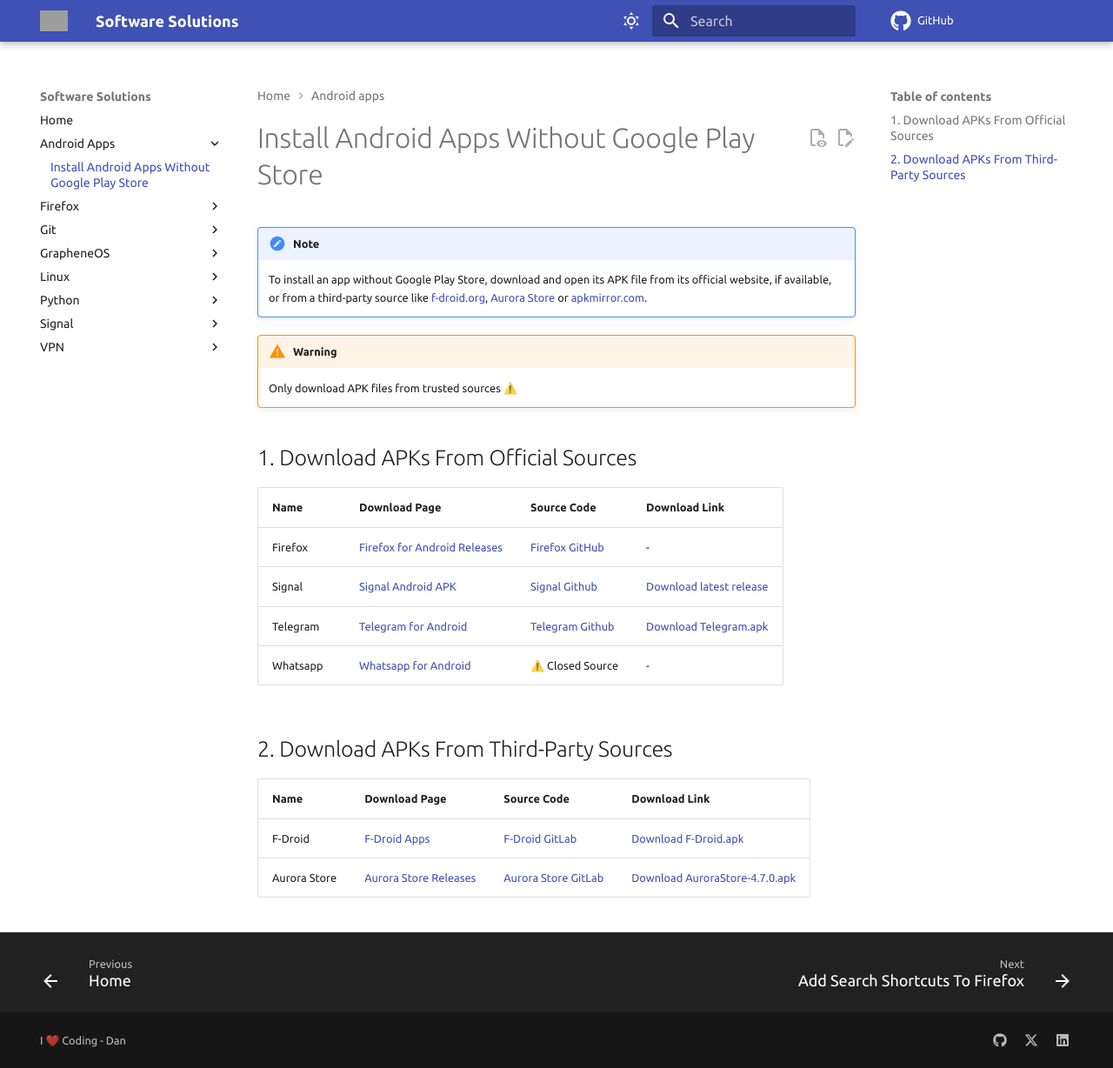
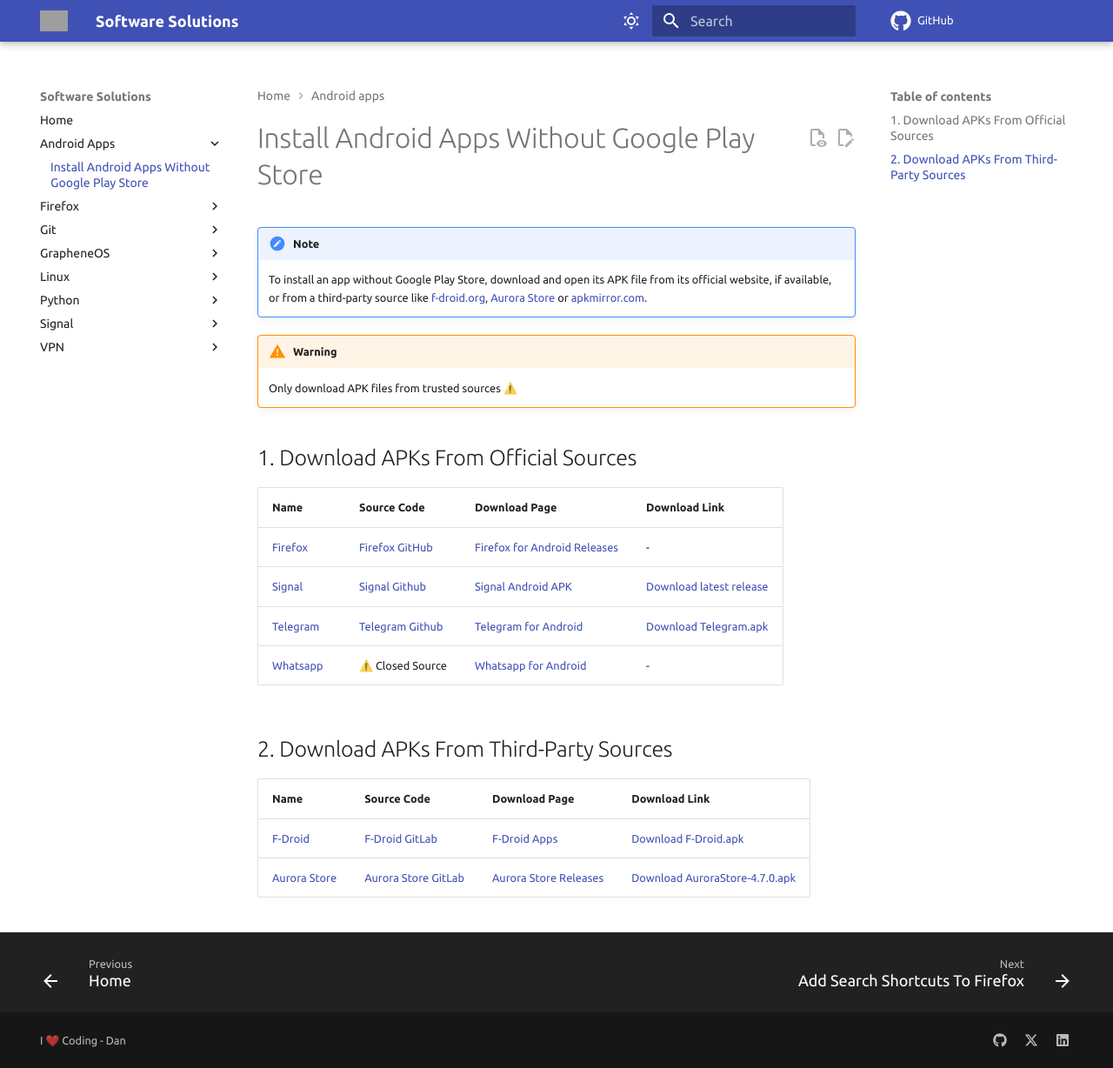
Before and after one commit to danieldreke/software-solutions, an MkDocs documentation site: the page built from docs/android-apps/install-android-apps-without-google-play-store.md, in a window 1280 px wide and 1228 px high. Shown: the whole window at 87% size. Built offline with MkDocs 1.6.1 and Material for MkDocs 9.7.7, drawn with Linux system fonts in a browser that asks for light colours; comment, search, counter and statistics services are not loaded; part of the change alters nothing that is shown; grey boxes are pictures that could not be loaded.

```diff
--- a/docs/android-apps/install-android-apps-without-google-play-store.md
+++ b/docs/android-apps/install-android-apps-without-google-play-store.md
@@ -8,16 +8,16 @@
 
 ## 1. Download APKs from Official Sources
 
-| Name     | Download Page                                                               | Source Code                                                  | Download Link                                                                          |
-| -------- | --------------------------------------------------------------------------- | ------------------------------------------------------------ | -------------------------------------------------------------------------------------- |
-| Firefox  | [Firefox for Android Releases](https://ftp.mozilla.org/pub/fenix/releases/) | [Firefox GitHub](https://github.com/mozilla-firefox/firefox) | -                                                                                      |
-| Signal   | [Signal Android APK](https://signal.org/android/apk/)                       | [Signal Github](https://github.com/signalapp/Signal-Android) | [Download latest release](https://github.com/signalapp/Signal-Android/releases/latest) |
-| Telegram | [Telegram for Android](https://telegram.org/android/apk)                    | [Telegram Github](https://github.com/DrKLO/Telegram)         | [Download Telegram.apk](https://telegram.org/dl/android/apk)                           |
-| Whatsapp | [Whatsapp for Android](https://www.whatsapp.com/android)                    | ⚠️ Closed Source                                              | -                                                                                      |
+| Name                                        | Source Code                                                  | Download Page                                                               | Download Link                                                                          |
+| ------------------------------------------- | ------------------------------------------------------------ | --------------------------------------------------------------------------- | -------------------------------------------------------------------------------------- |
+| [Firefox](https://www.mozilla.org/firefox/) | [Firefox GitHub](https://github.com/mozilla-firefox/firefox) | [Firefox for Android Releases](https://ftp.mozilla.org/pub/fenix/releases/) | -                                                                                      |
+| [Signal](https://signal.org/)               | [Signal Github](https://github.com/signalapp/Signal-Android) | [Signal Android APK](https://signal.org/android/apk/)                       | [Download latest release](https://github.com/signalapp/Signal-Android/releases/latest) |
+| [Telegram](https://telegram.org/)           | [Telegram Github](https://github.com/DrKLO/Telegram)         | [Telegram for Android](https://telegram.org/android/apk)                    | [Download Telegram.apk](https://telegram.org/dl/android/apk)                           |
+| [Whatsapp](https://www.whatsapp.com/)       | ⚠️ Closed Source                                              | [Whatsapp for Android](https://www.whatsapp.com/android)                    | -                                                                                      |
 
 ## 2. Download APKs from Third-Party Sources
 
-| Name         | Download Page                                                                 | Source Code                                                     | Download Link                                                                                               |
-| ------------ | ----------------------------------------------------------------------------- | --------------------------------------------------------------- | ----------------------------------------------------------------------------------------------------------- |
-| F-Droid      | [F-Droid Apps](https://f-droid.org/en/packages/)                              | [F-Droid GitLab](https://gitlab.com/fdroid/fdroidclient)        | [Download F-Droid.apk](https://f-droid.org/F-Droid.apk)                                                     |
-| Aurora Store | [Aurora Store Releases](https://auroraoss.com/downloads/AuroraStore/Release/) | [Aurora Store GitLab](https://gitlab.com/AuroraOSS/AuroraStore) | [Download AuroraStore-4.7.0.apk](https://auroraoss.com/downloads/AuroraStore/Release/AuroraStore-4.7.0.apk) |
+| Name                                   | Source Code                                                     | Download Page                                                                 | Download Link                                                                                               |
+| -------------------------------------- | --------------------------------------------------------------- | ----------------------------------------------------------------------------- | ----------------------------------------------------------------------------------------------------------- |
+| [F-Droid](https://f-droid.org/)        | [F-Droid GitLab](https://gitlab.com/fdroid/fdroidclient)        | [F-Droid Apps](https://f-droid.org/en/packages/)                              | [Download F-Droid.apk](https://f-droid.org/F-Droid.apk)                                                     |
+| [Aurora Store](https://auroraoss.com/) | [Aurora Store GitLab](https://gitlab.com/AuroraOSS/AuroraStore) | [Aurora Store Releases](https://auroraoss.com/downloads/AuroraStore/Release/) | [Download AuroraStore-4.7.0.apk](https://auroraoss.com/downloads/AuroraStore/Release/AuroraStore-4.7.0.apk) |
```
